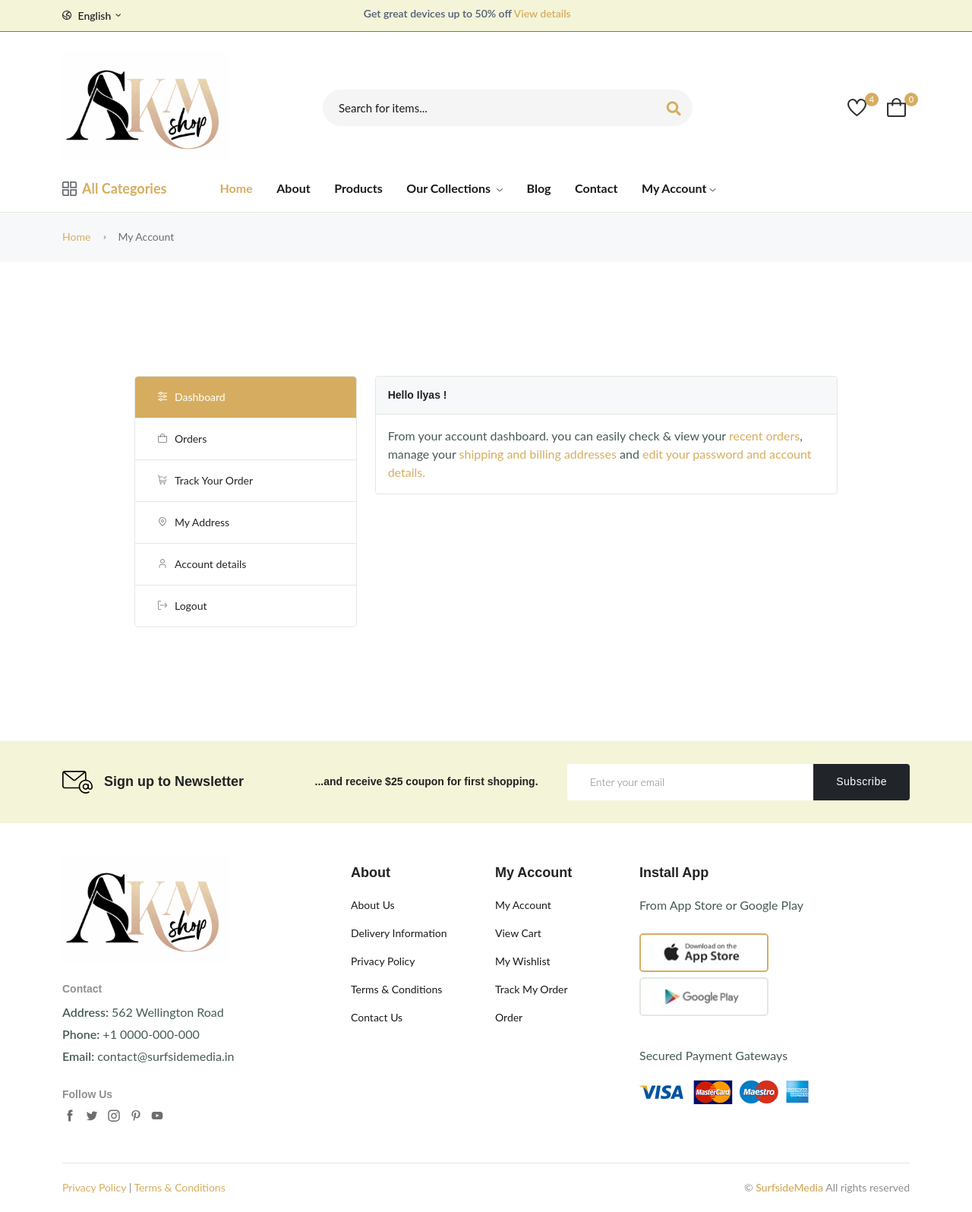
After one commit to its-us/ecommerce_ds, a Django app: page /dashboard/ in a window 1280 px wide. The commit adds this page. Shown: the whole page at 76% size. Run offline with Django 5.2, Linux system fonts and the light colour scheme; a user stored in the database is signed in; data comes from the database, SQL or seed files in the repository; both versions use the stored data as it was after the commit; data that the repository does not hold is empty; parts of the project's set-up code (start-up, migrations or seed data) failed here and were passed over; some libraries are stand-ins or nearby versions.

Commit message:
video 45
Dashboard

```diff
--- a/ecommerce/urls.py
+++ b/ecommerce/urls.py
@@ -1,4 +1,4 @@
-from ecommerce.views import index,checkout_view, payment_failed_view, payment_completed_view, cart_view, update_cart, search_view, category_list_view, product_list_view, vendor_list_view , vendor_detail_view, category_product_list_view, product_detail_view, tag_list , filter_product, ajax_add_review, add_to_cart, delete_item_from_cart
+from ecommerce.views import index,order_detail,customer_dashboard,checkout_view, payment_failed_view, payment_completed_view, cart_view, update_cart, search_view, category_list_view, product_list_view, vendor_list_view , vendor_detail_view, category_product_list_view, product_detail_view, tag_list , filter_product, ajax_add_review, add_to_cart, delete_item_from_cart
 from django.urls import path
 from django.urls import include
 from django.conf import settings
@@ -45,6 +45,13 @@ urlpatterns = [
 
     #Payment Successful
     path("payment-completed/", payment_completed_view, name = "payment-completed"),
+
     #Payment Failed
     path("payment-failed/", payment_failed_view, name = "payment-failed"),
+
+    #Dashboard  Url
+    path("dashboard/", customer_dashboard, name = "dashboard"),
+
+    #Order Detail
+    path("dashboard/order/<int:id>", order_detail, name = "order-detail"),
 ]
--- a/ecommerce/views.py
+++ b/ecommerce/views.py
@@ -361,3 +361,27 @@ def payment_completed_view(request):
 @login_required
 def payment_failed_view(request):
     return render(request,'ecommerce/payment-failed.html')
+
+
+@login_required
+def customer_dashboard(request):
+    orders = CartOrder.objects.filter(user=request.user).order_by("-id")
+
+    address = Address.objects.filter(user=request.user)#modi
+
+    context = {
+        "orders":orders,
+        "address":address
+    }
+
+    return render(request, 'ecommerce/dashboard.html', context)
+
+def order_detail(request, id):
+    order = CartOrder.objects.get(user=request.user, id = id)
+    order_items =  CartOrderItems.objects.filter(order=order)
+
+    context = {
+        "order_items":order_items
+    }
+
+    return render(request, 'ecommerce/order-detail.html', context)
--- /dev/null
+++ b/templates/ecommerce/dashboard.html
@@ -0,0 +1,201 @@
+{% extends "patials/base.html" %}
+
+{% load static%}
+{% block content %}
+<main class="main">
+        <div class="page-header breadcrumb-wrap">
+            <div class="container">
+                <div class="breadcrumb">
+                    <a href="index.html" rel="nofollow">Home</a>
+                    <span></span> My Account
+                </div>
+            </div>
+        </div>
+        <section class="pt-150 pb-150">
+            <div class="container">
+                <div class="row">
+                    <div class="col-lg-10 m-auto">
+                        <div class="row">
+                            <div class="col-md-4">
+                                <div class="dashboard-menu">
+                                    <ul class="nav flex-column" role="tablist">
+                                        <li class="nav-item">
+                                            <a class="nav-link active" id="dashboard-tab" data-bs-toggle="tab" href="#dashboard" role="tab" aria-controls="dashboard" aria-selected="false"><i class="fi-rs-settings-sliders mr-10"></i>Dashboard</a>
+                                        </li>
+                                        <li class="nav-item">
+                                            <a class="nav-link" id="orders-tab" data-bs-toggle="tab" href="#orders" role="tab" aria-controls="orders" aria-selected="false"><i class="fi-rs-shopping-bag mr-10"></i>Orders</a>
+                                        </li>
+                                        <li class="nav-item">
+                                            <a class="nav-link" id="track-orders-tab" data-bs-toggle="tab" href="#track-orders" role="tab" aria-controls="track-orders" aria-selected="false"><i class="fi-rs-shopping-cart-check mr-10"></i>Track Your Order</a>
+                                        </li>
+                                        <li class="nav-item">
+                                            <a class="nav-link" id="address-tab" data-bs-toggle="tab" href="#address" role="tab" aria-controls="address" aria-selected="true"><i class="fi-rs-marker mr-10"></i>My Address</a>
+                                        </li>
+                                        <li class="nav-item">
+                                            <a class="nav-link" id="account-detail-tab" data-bs-toggle="tab" href="#account-detail" role="tab" aria-controls="account-detail" aria-selected="true"><i class="fi-rs-user mr-10"></i>Account details</a>
+                                        </li>
+                                        <li class="nav-item">
+                                            <a class="nav-link" href="login.html"><i class="fi-rs-sign-out mr-10"></i>Logout</a>
+                                        </li>
+                                    </ul>
+                                </div>
+                            </div>
+                            <div class="col-md-8">
+                                <div class="tab-content dashboard-content">
+                                    <div class="tab-pane fade active show" id="dashboard" role="tabpanel" aria-labelledby="dashboard-tab">
+                                        <div class="card">
+                                            <div class="card-header">
+                                                <h5 class="mb-0">Hello {{ request.user|title }} ! </h5>
+                                            </div>
+                                            <div class="card-body">
+                                                <p>From your account dashboard. you can easily check &amp; view your <a href="#">recent orders</a>, manage your <a href="#">shipping and billing addresses</a> and <a href="#">edit your password and account details.</a></p>
+                                            </div>
+                                        </div>
+                                    </div>
+                                    <div class="tab-pane fade" id="orders" role="tabpanel" aria-labelledby="orders-tab">
+                                        <div class="card">
+                                            <div class="card-header">
+                                                <h5 class="mb-0">Your Orders</h5>
+                                            </div>
+                                            <div class="card-body">
+                                                <div class="table-responsive">
+                                                    <table class="table">
+                                                        <thead>
+                                                            <tr>
+                                                                <th>Order</th>                                                                <th>Image</th>
+                                                                <th>Date</th>
+                                                                <th>Status</th>
+                                                                <th>Paid Status</th>
+                                                                <th>Total</th>
+                                                                <th>Actions</th>
+                                                            </tr>
+                                                        </thead>
+                                                        <tbody>
+                                                            {% for order in orders%}
+                                                            <tr>
+                                                                <td>INVOICE_NO-{{order.id}}</td>                                                                <td>#{{order.id}}</td>
+                                                                <td>{{order.order_date}}</td>
+                                                                <td>{{order.product_status|title}}</td>
+                                                                {% if order.paid_status == True %}
+                                                                <td><i class="fas fa-check-circle text-success text-align-center"></i></td>
+                                                                {% else %}
+                                                                <td class="text-danger"><b><span>X</span><b></td>
+                                                                {% endif %}
+                                                                <td>${{order.price}}</td>
+                                                                <td><a href="{% url "ecommerce:order-detail" order.id %}" class="btn-small d-block">View</a></td>
+                                                            </tr>
+                                                            {% endfor %}
+                                                        </tbody>
+                                                    </table>
+                                                </div>
+                                            </div>
+                                        </div>
+                                    </div>
+                                    <div class="tab-pane fade" id="track-orders" role="tabpanel" aria-labelledby="track-orders-tab">
+                                        <div class="card">
+                                            <div class="card-header">
+                                                <h5 class="mb-0">Orders tracking</h5>
+                                            </div>
+                                            <div class="card-body contact-from-area">
+                                                <p>To track your order please enter your OrderID in the box below and press "Track" button. This was given to you on your receipt and in the confirmation email you should have received.</p>
+                                                <div class="row">
+                                                    <div class="col-lg-8">
+                                                        <form class="contact-form-style mt-30 mb-50" action="#" method="post">
+                                                            <div class="input-style mb-20">
+                                                                <label>Order ID</label>
+                                                                <input name="order-id" placeholder="Found in your order confirmation email" type="text" class="square">
+                                                            </div>
+                                                            <div class="input-style mb-20">
+                                                                <label>Billing email</label>
+                                                                <input name="billing-email" placeholder="Email you used during checkout" type="email" class="square">
+                                                            </div>
+                                                            <button class="submit submit-auto-width" type="submit">Track</button>
+                                                        </form>
+                                                    </div>
+                                                </div>
+                                            </div>
+                                        </div>
+                                    </div>
+                                    <div class="tab-pane fade" id="address" role="tabpanel" aria-labelledby="address-tab">
+                                        <div class="row">
+                                            <div class="col-lg-6">
+                                                <div class="card mb-3 mb-lg-0">
+                                                    <div class="card-header">
+                                                        <h5 class="mb-0">Billing Address</h5>
+                                                    </div>
+                                                    <div class="card-body">
+                                                        <address>000 Interstate<br> 00 Business Spur,<br> Sault Ste. <br>Marie, MI 00000</address>
+                                                        <p>New York</p>
+                                                        <a href="#" class="btn-small">Edit</a>
+                                                    </div>
+                                                </div>
+                                            </div>
+                                            <div class="col-lg-6">
+                                                <div class="card">
+                                                    <div class="card-header">
+                                                        <h5 class="mb-0">Shipping Address</h5>
+                                                    </div>
+                                                    <div class="card-body">
+                                                        <address>4299 Express Lane<br>
+                                                            Sarasota, <br>FL 00000 USA <br>Phone: 1.000.000.0000</address>
+                                                        <p>Sarasota</p>
+                                                        <a href="#" class="btn-small">Edit</a>
+                                                    </div>
+                                                </div>
+                                            </div>
+                                        </div>
+                                    </div>
+                                    <div class="tab-pane fade" id="account-detail" role="tabpanel" aria-labelledby="account-detail-tab">
+                                        <div class="card">
+                                            <div class="card-header">
+                                                <h5>Account Details</h5>
+                                            </div>
+                                            <div class="card-body">
+                                                <p>Already have an account? <a href="login.html">Log in instead!</a></p>
+                                                <form method="post" name="enq">
+                                                    <div class="row">
+                                                        <div class="form-group col-md-6">
+                                                            <label>First Name <span class="required">*</span></label>
+                                                            <input required="" class="form-control square" name="name" type="text">
+                                                        </div>
+                                                        <div class="form-group col-md-6">
+                                                            <label>Last Name <span class="required">*</span></label>
+                                                            <input required="" class="form-control square" name="phone">
+                                                        </div>
+                                                        <div class="form-group col-md-12">
+                                                            <label>Display Name <span class="required">*</span></label>
+                                                            <input required="" class="form-control square" name="dname" type="text">
+                                                        </div>
+                                                        <div class="form-group col-md-12">
+                                                            <label>Email Address <span class="required">*</span></label>
+                                                            <input required="" class="form-control square" name="email" type="email">
+                                                        </div>
+                                                        <div class="form-group col-md-12">
+                                                            <label>Current Password <span class="required">*</span></label>
+                                                            <input required="" class="form-control square" name="password" type="password">
+                                                        </div>
+                                                        <div class="form-group col-md-12">
+                                                            <label>New Password <span class="required">*</span></label>
+                                                            <input required="" class="form-control square" name="npassword" type="password">
+                                                        </div>
+                                                        <div class="form-group col-md-12">
+                                                            <label>Confirm Password <span class="required">*</span></label>
+                                                            <input required="" class="form-control square" name="cpassword" type="password">
+                                                        </div>
+                                                        <div class="col-md-12">
+                                                            <button type="submit" class="btn btn-fill-out submit" name="submit" value="Submit">Save</button>
+                                                        </div>
+                                                    </div>
+                                                </form>
+                                            </div>
+                                        </div>
+                                    </div>
+                                </div>
+                            </div>
+                        </div>
+                    </div>
+                </div>
+            </div>
+        </section>
+</main>
+{% endblock content %}
--- a/templates/patials/base.html
+++ b/templates/patials/base.html
@@ -196,7 +196,7 @@
                                     <li><a href="contact.html">Contact</a></li>
                                     <li><a href="#">My Account<i class="fi-rs-angle-down"></i></a>
                                         <ul class="sub-menu">
-                                            <li><a href="#">Dashboard</a></li>
+                                            <li><a href="{% url 'ecommerce:dashboard' %}">Dashboard</a></li>
                                             <li><a href="{% url 'ecommerce:index' %}">Products</a></li>
                                             <li><a href="{% url 'ecommerce:category-list' %}">Categories</a></li>
                                             <li><a href="#">Coupons</a></li>
```
Also changed, not shown: templates/ecommerce/order-detail.html (added, +191 -0 lines), db.sqlite3.
